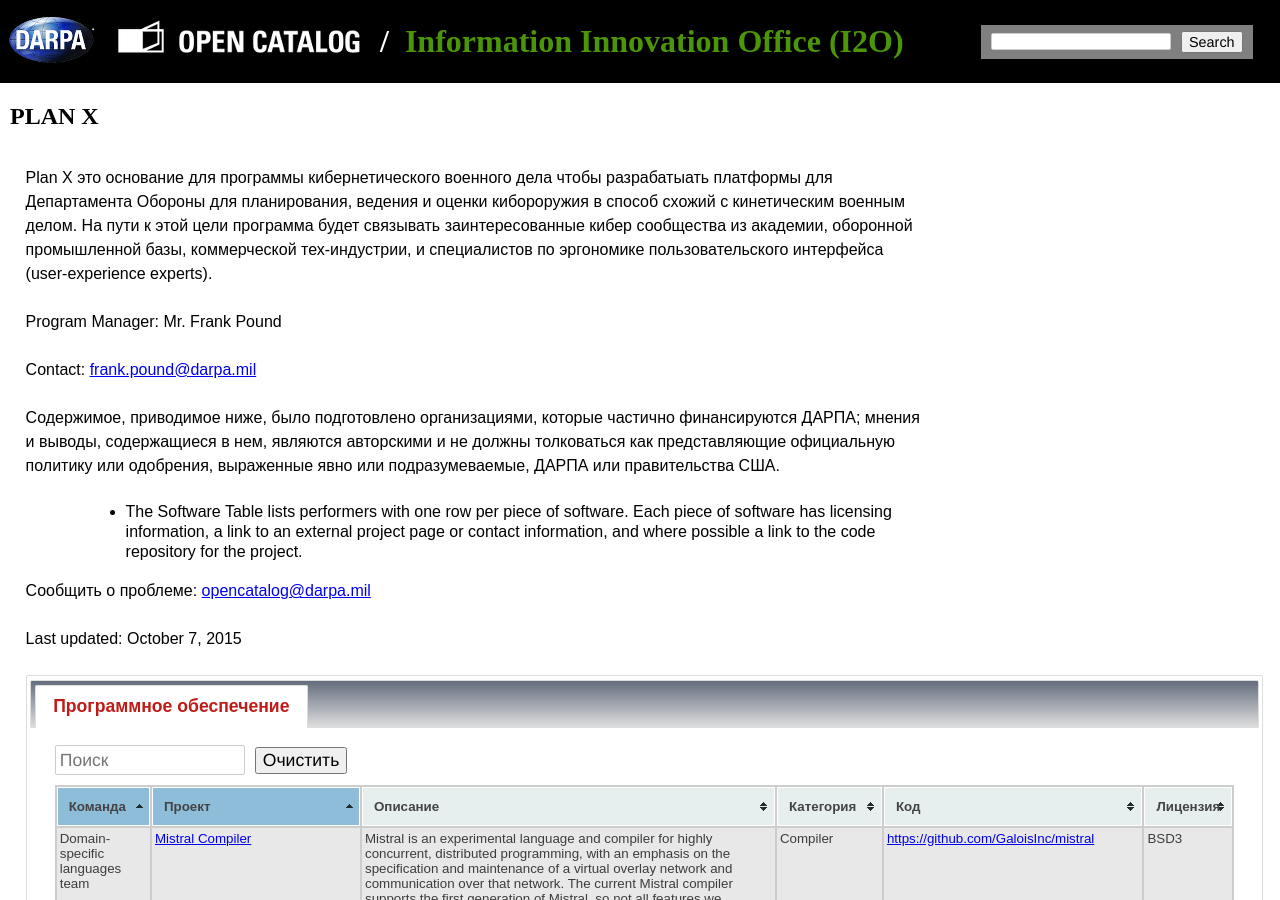
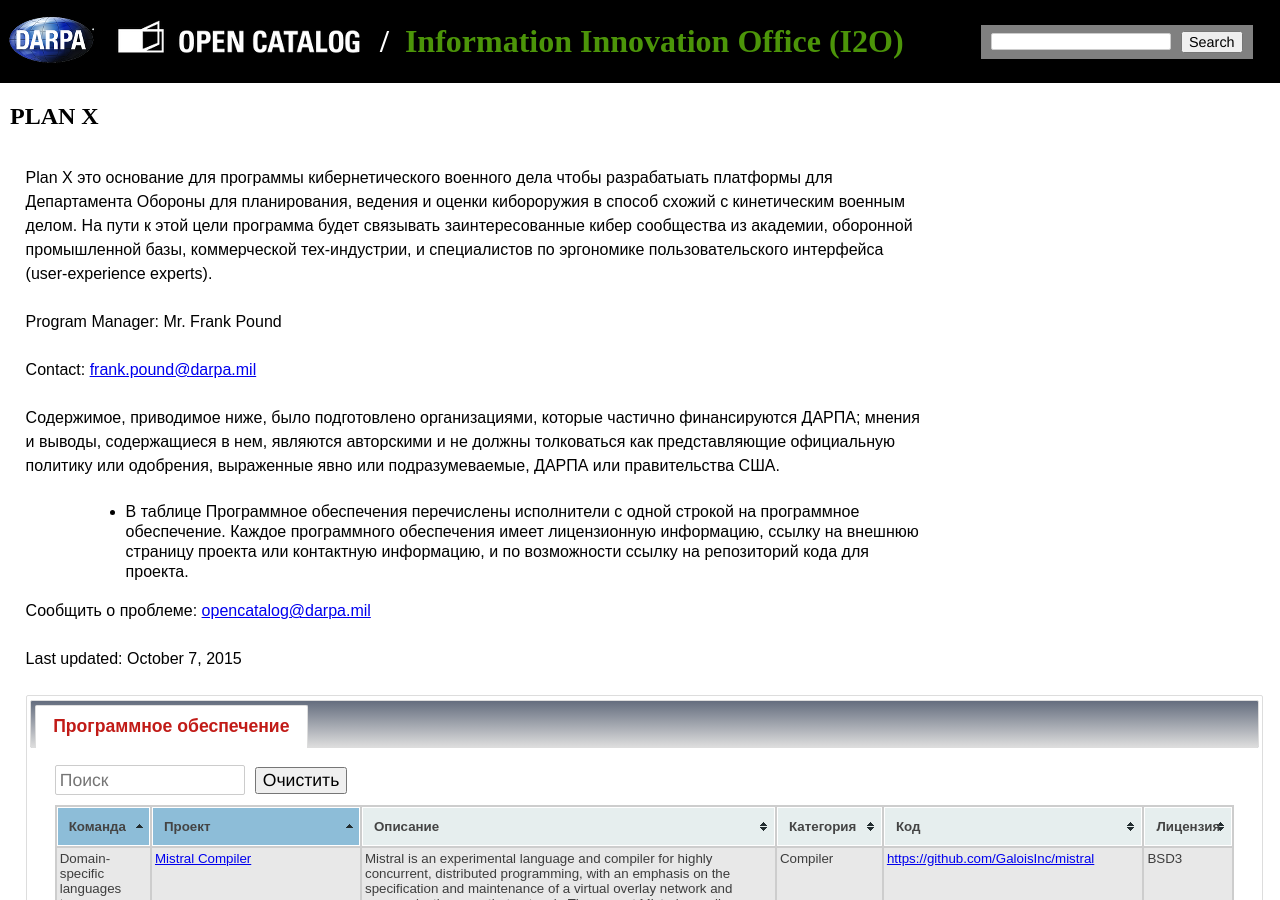
Before and after one commit to kant2002/darpa-ru, a Jekyll site: the page built from ru/PLANX.html, in a window 1280 px wide and 900 px high. Built offline with Jekyll 4.4.1, drawn with Linux system fonts in a browser that asks for light colours.

Commit message:
New translations PLANX.html (Russian)

```diff
--- a/ru/PLANX.html
+++ b/ru/PLANX.html
@@ -13,7 +13,7 @@
     </p>
     <p>Contact: <a href='mailto:frank.pound@darpa.mil'>frank.pound@darpa.mil</a>
     <p>
-    <p>Содержимое, приводимое ниже, было подготовлено организациями, которые частично финансируются ДАРПА; мнения и выводы, содержащиеся в нем, являются авторскими и не должны толковаться как представляющие официальную политику или одобрения, выраженные явно или подразумеваемые, ДАРПА или правительства США.</p><ul><li>The Software Table lists performers with one row per piece of software. Each piece of software has licensing information, a link to an external project page or contact information, and where possible a link to the code repository for the project.</li></ul>
+    <p>Содержимое, приводимое ниже, было подготовлено организациями, которые частично финансируются ДАРПА; мнения и выводы, содержащиеся в нем, являются авторскими и не должны толковаться как представляющие официальную политику или одобрения, выраженные явно или подразумеваемые, ДАРПА или правительства США.</p><ul><li>В таблице Программное обеспечения перечислены исполнители с одной строкой на программное обеспечение. Каждое программного обеспечения имеет лицензионную информацию, ссылку на внешнюю страницу проекта или контактную информацию, и по возможности ссылку на репозиторий кода для проекта.</li></ul>
     <p>Сообщить о проблеме: <a href="mailto:opencatalog@darpa.mil">opencatalog@darpa.mil</a>
     </p>
     <p>Last updated: October 7, 2015</p></div><div id='dialog'></div><div id='tabs' class='table-tabs'>
```
